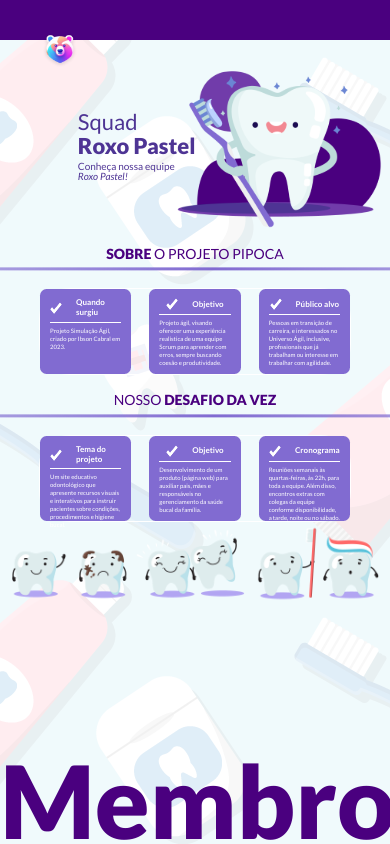
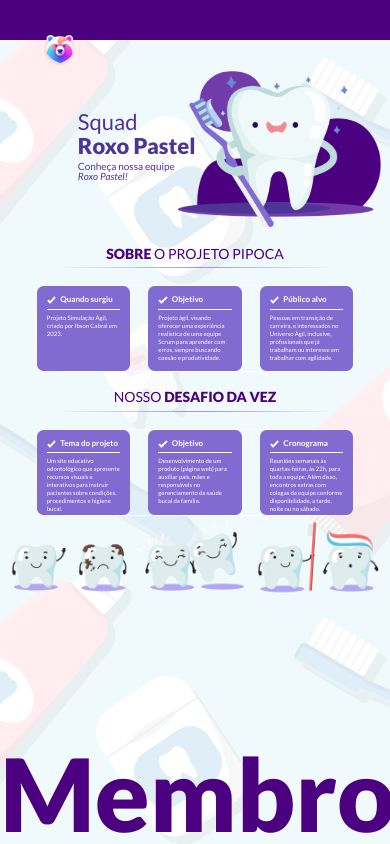
Before and after one commit to squadroxo/squad-roxo-pastel, a React (Vite) app: page / in a window 390 px wide. Shown: the top 844 px of the page. Built offline with nearby package versions, Linux system fonts and the light colour scheme.

Commit message:
fix: cards e linha

```diff
--- a/src/app.module.scss
+++ b/src/app.module.scss
@@ -92,7 +92,7 @@ body {
   margin: 120px 0;
 }
 
-@media screen and (min-width: 320px) and (max-width: 360px){
+@media screen and (min-width: 360px) and (max-width: 425px){
   body{
     overflow-x: hidden;
   }
--- a/src/components/Card/Card.module.scss
+++ b/src/components/Card/Card.module.scss
@@ -91,19 +91,20 @@
     .tituloCard {
         display: flex;
         align-items: center;
-        justify-content: center;
         margin: 0;
         padding: 0;
+        gap: 4px;
     }
 
     .tituloCard img {
-        width: 12px;
-        height: 12px;
+        width: 9.46pxpx;
+        height: 7.77px;
     }
 
     .tituloCard .tituloTexto {
         font-size: 8px;
         line-height: 9.6px;
+        width: 60px;
     }
 
     .card p {
@@ -111,6 +112,7 @@
         line-height: 8px;
         text-align: left;
         padding-top: 4px;
+
     }
 }
 
--- a/src/components/CardRow/CardRow.module.scss
+++ b/src/components/CardRow/CardRow.module.scss
@@ -67,6 +67,7 @@
         line-height: 16.8px;
     }
     .linha{
+       width: 279.07px;
        margin: 5px 0 17px 0;
     }
 }
```
